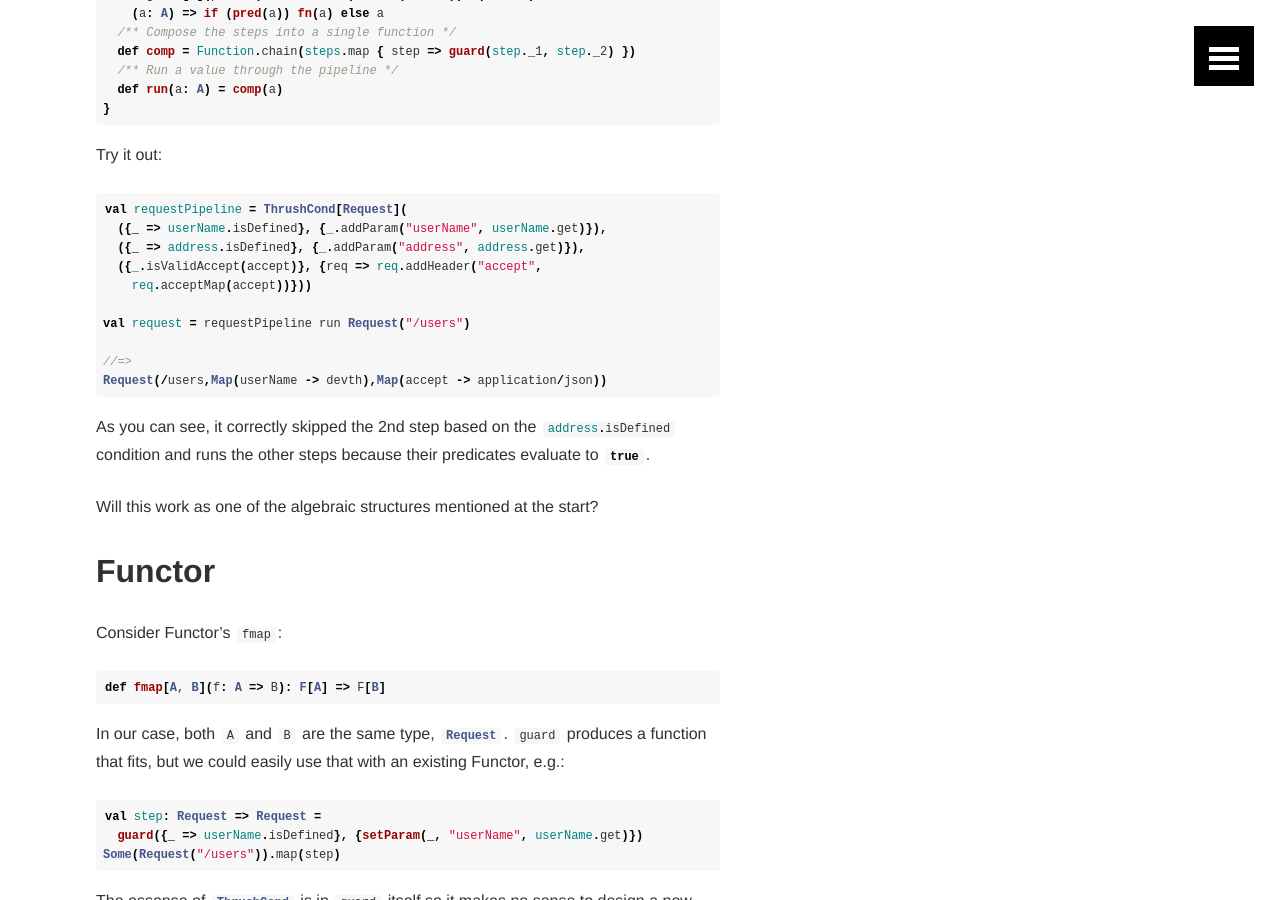
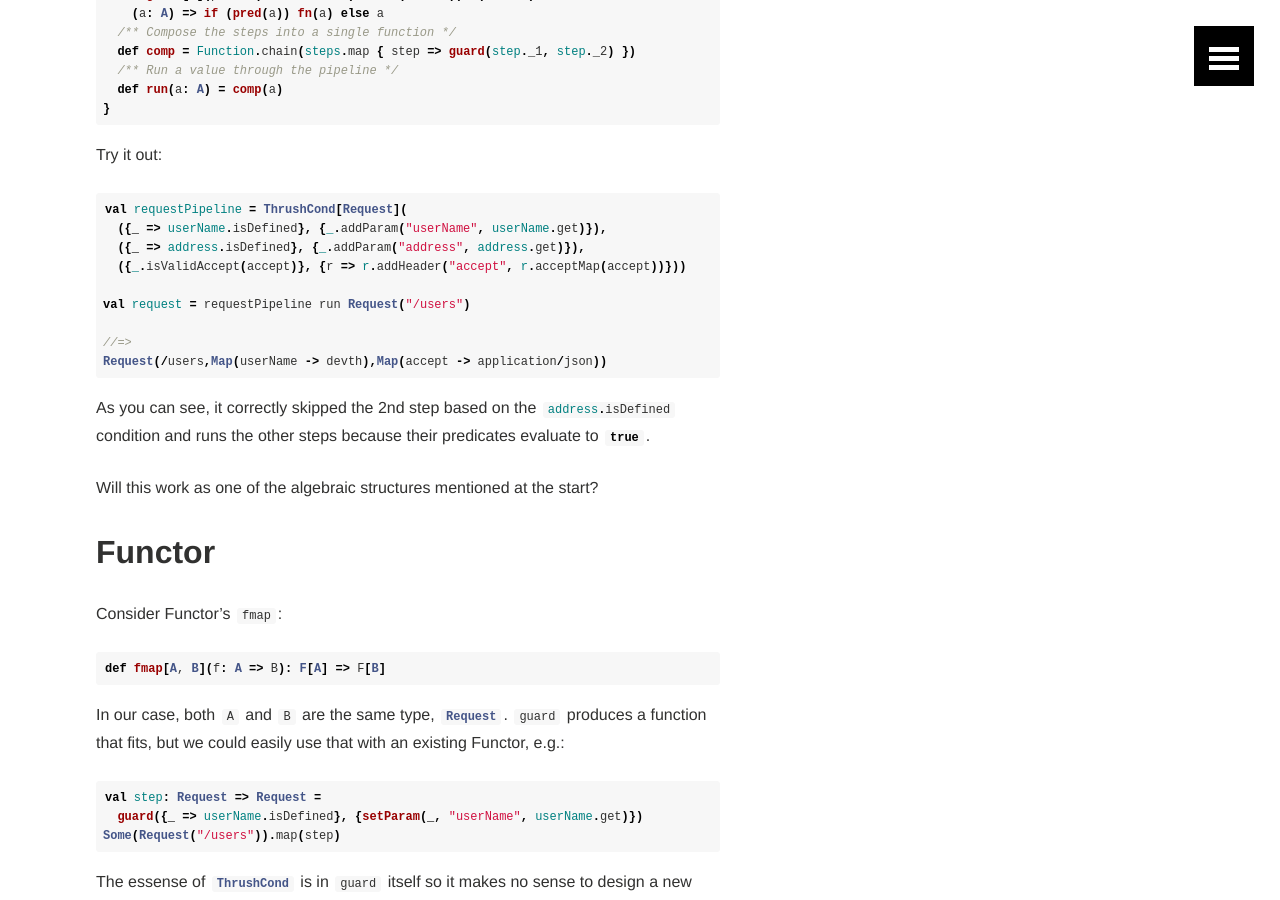
Before and after one commit to devth/devth.github.com, a Jekyll site: the page built from _posts/2015-05-19-thrush-cond-is-not-a-monad.md, in a window 1280 px wide and 900 px high, scrolled down 2159 px. Built offline with Jekyll 4.4.1, drawn with Linux system fonts in a browser that asks for light colours; Markdown is read by kramdown in place of the engine named in the settings; comment, search, counter and statistics services are not loaded.

Commit message:
Improve code formatting

```diff
--- a/_posts/2015-05-19-thrush-cond-is-not-a-monad.md
+++ b/_posts/2015-05-19-thrush-cond-is-not-a-monad.md
@@ -108,8 +108,7 @@ Try it out:
 val requestPipeline = ThrushCond[Request](
   ({_ => userName.isDefined}, {_.addParam("userName", userName.get)}),
   ({_ => address.isDefined}, {_.addParam("address", address.get)}),
-  ({_.isValidAccept(accept)}, {req => req.addHeader("accept",
-    req.acceptMap(accept))}))
+  ({_.isValidAccept(accept)}, {r => r.addHeader("accept", r.acceptMap(accept))}))
 
 val request = requestPipeline run Request("/users")
 
```
